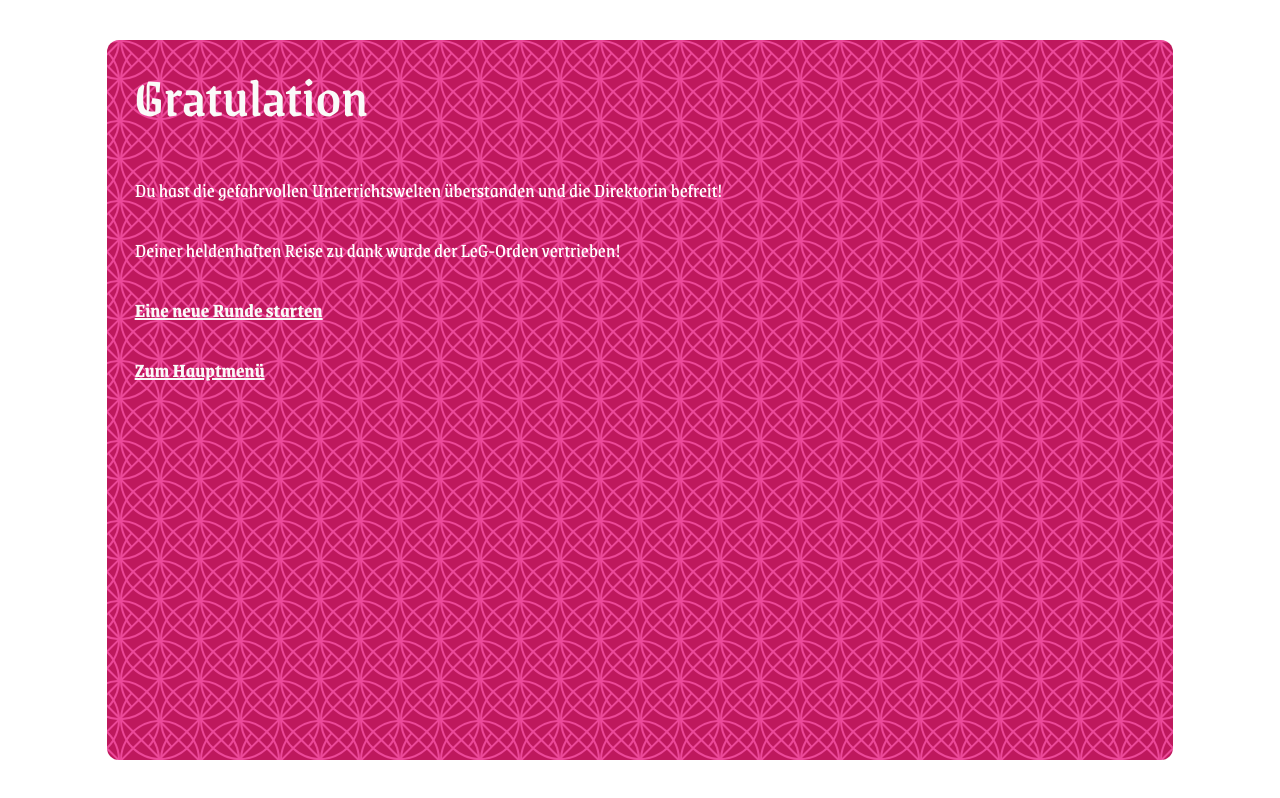
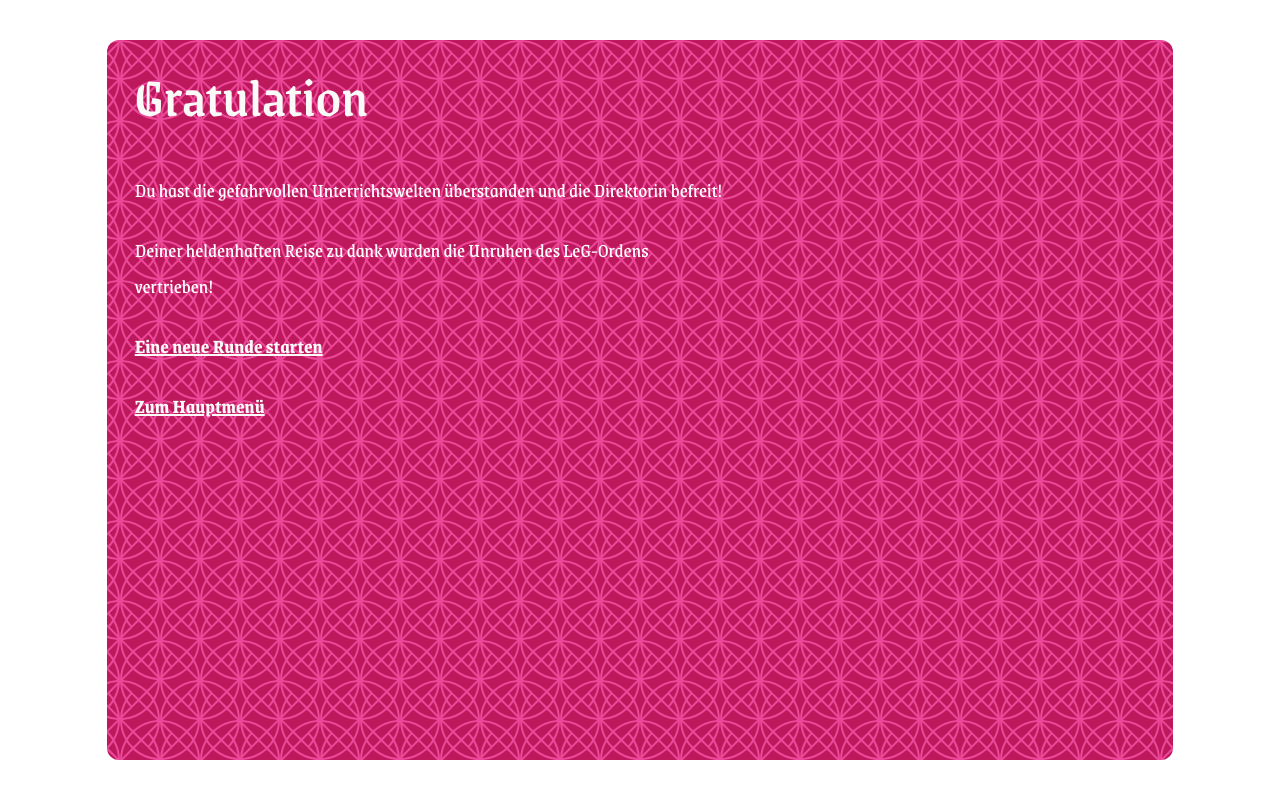
Before and after one commit to diepoe/heg-game, a SvelteKit app: page /real/02-game/d-win in a window 1280 px wide. Shown: the top 798 px of the page. Built offline with nearby package versions, Linux system fonts and the light colour scheme.

Commit message:
story adjustment

```diff
--- a/src/routes/real/02-game/d-win/+page.svelte
+++ b/src/routes/real/02-game/d-win/+page.svelte
@@ -8,7 +8,7 @@
 	<TextWrapper inverted={true} className="prose-h1:text-primary-50 prose-a:text-primary-50">
 		<h1>Gratulation</h1>
 		<p>Du hast die gefahrvollen Unterrichtswelten überstanden und die Direktorin befreit!</p>
-		<p>Deiner heldenhaften Reise zu dank wurde der LeG-Orden vertrieben!</p>
+		<p>Deiner heldenhaften Reise zu dank wurden die Unruhen des LeG-Ordens vertrieben!</p>
 
 		<p><a href="/real/01-start"><b>Eine neue Runde starten</b></a></p>
 		<p><a href="/"><b>Zum Hauptmenü</b></a></p>
```
